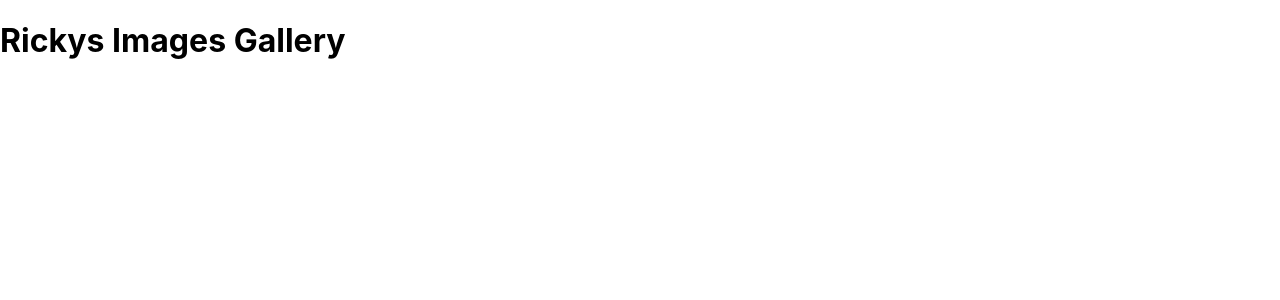
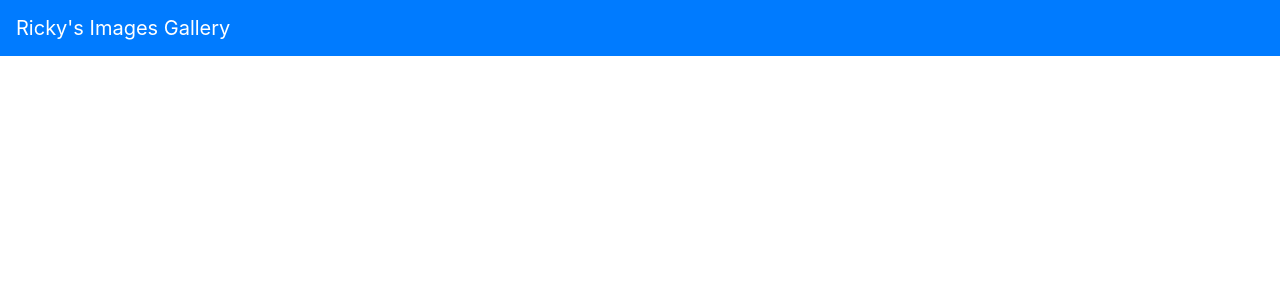
Before and after one commit to rickyjena/images-gallary, a React (Create React App) app in the folder frontend/: page / in a window 1280 px wide. Shown: the top 300 px of the page. Built offline with nearby package versions, Linux system fonts and the light colour scheme.

Commit message:
initial header component

```diff
--- a/frontend/package.json
+++ b/frontend/package.json
@@ -6,7 +6,9 @@
     "@testing-library/jest-dom": "^5.14.1",
     "@testing-library/react": "^11.2.7",
     "@testing-library/user-event": "^12.8.3",
+    "bootstrap": "^4.5.3",
     "react": "^17.0.2",
+    "react-bootstrap": "^1.4.0",
     "react-dom": "^17.0.2",
     "react-scripts": "4.0.3",
     "web-vitals": "^1.1.2"
--- a/frontend/src/App.js
+++ b/frontend/src/App.js
@@ -1,7 +1,10 @@
+import 'bootstrap/dist/css/bootstrap.min.css';
+import Header from './components/Header';
+
 const App = () => {
   return (
     <div>
-      <h1>Rickys Images Gallery</h1>
+      <Header title ="Ricky's Images Gallery"/>
     </div>
   );
 }
--- /dev/null
+++ b/frontend/src/components/Header.js
@@ -0,0 +1,12 @@
+import React from "react";
+import { Navbar } from "react-bootstrap"
+
+const Header = ({title}) => {
+    return(
+        <Navbar bg="primary" variant="dark">
+            <Navbar.Brand href="/">{title}</Navbar.Brand>
+        </Navbar>
+    )
+};
+
+export default Header;
```
Also changed, not shown: 1 other file (tests, documents, lock files or other folders).
